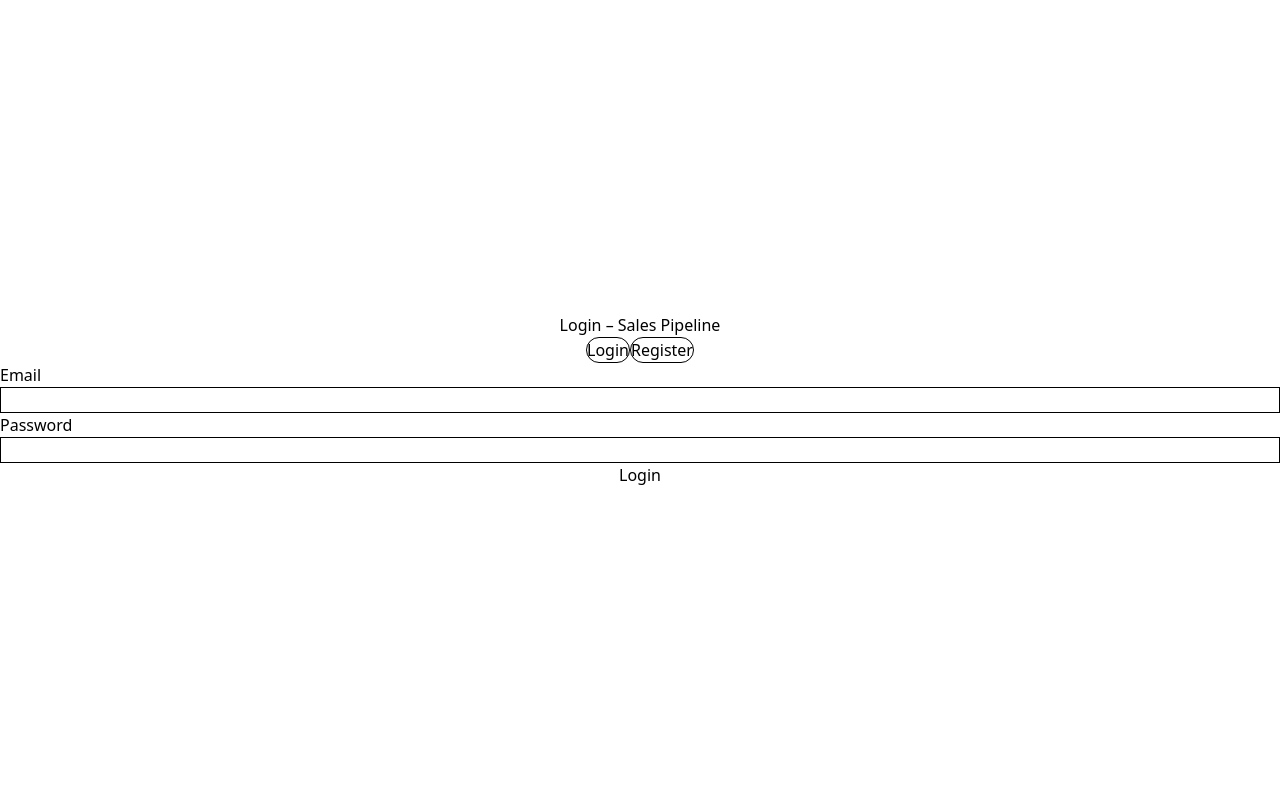
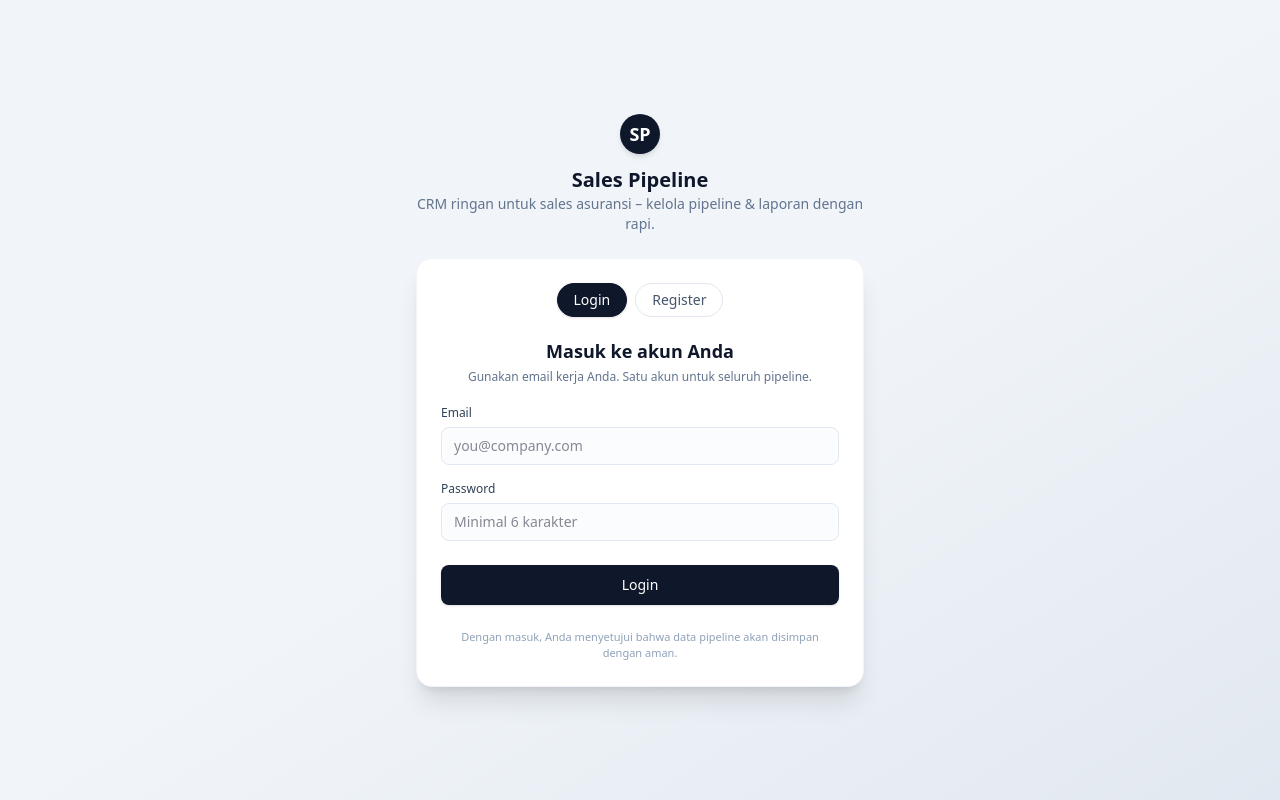
Before and after one commit to rimu90s/insurance-pipeline-crm, a Next.js app: page /auth in a window 1280 px wide. Built offline with nearby package versions, Linux system fonts and the light colour scheme; no server answers.

Commit message:
finalize auth UI redesign + tailwind v4 fix

```diff
--- a/src/app/auth/page.tsx
+++ b/src/app/auth/page.tsx
@@ -14,7 +14,7 @@ export default function AuthPage() {
   const [error, setError] = useState<string | null>(null);
   const [message, setMessage] = useState<string | null>(null);
 
-  const handleSubmit = async (e: FormEvent) => {
+  const handleSubmit = async (e: FormEvent<HTMLFormElement>) => {
     e.preventDefault();
     setLoading(true);
     setError(null);
@@ -32,7 +32,7 @@ export default function AuthPage() {
         });
         if (error) throw error;
 
-        setMessage('Registrasi berhasil. Silakan login.');
+        setMessage('Registrasi berhasil. Silakan login dengan akun tersebut.');
         setMode('login');
       } else {
         const { error } = await supabase.auth.signInWithPassword({
@@ -41,7 +41,6 @@ export default function AuthPage() {
         });
         if (error) throw error;
 
-        // setelah login sukses, arahkan ke dashboard
         router.push('/dashboard');
       }
     } catch (err: unknown) {
@@ -56,13 +55,25 @@ export default function AuthPage() {
   };
 
   return (
-    <div className="min-h-screen flex items-center justify-center bg-slate-100">
-      <div className="w-full max-w-md bg-white shadow-md rounded-xl p-6 space-y-4">
-        <h1 className="text-xl font-semibold text-center">
-          {mode === 'login' ? 'Login' : 'Register'} – Sales Pipeline
+    <div className="min-h-screen flex items-center justify-center bg-gradient-to-br from-slate-100 via-slate-100 to-slate-200 px-4">
+      <div className="w-full max-w-md">
+        {/* Logo / Brand */}
+        <div className="mb-6 text-center">
+          <div className="inline-flex items-center justify-center rounded-full bg-slate-900 text-white w-10 h-10 text-lg font-bold shadow-md">
+            SP
+          </div>
+          <h1 className="mt-3 text-xl font-semibold text-slate-900">
+            Sales Pipeline
           </h1>
+          <p className="text-sm text-slate-500">
+            CRM ringan untuk sales asuransi – kelola pipeline & laporan dengan rapi.
+          </p>
+        </div>
 
-        <div className="flex justify-center space-x-2 text-sm">
+        {/* Card Auth */}
+        <div className="bg-white rounded-2xl shadow-xl border border-slate-100 p-6 space-y-5">
+          {/* Toggle Login / Register */}
+          <div className="flex items-center justify-center space-x-2 text-sm">
             <button
               type="button"
               onClick={() => {
@@ -70,8 +81,10 @@ export default function AuthPage() {
                 setError(null);
                 setMessage(null);
               }}
-            className={`px-3 py-1 rounded-full border ${
-              mode === 'login' ? 'bg-slate-900 text-white' : 'bg-white'
+              className={`px-4 py-1.5 rounded-full border text-sm transition ${
+                mode === 'login'
+                  ? 'bg-slate-900 text-white border-slate-900 shadow-sm'
+                  : 'bg-white text-slate-600 border-slate-200 hover:border-slate-300'
               }`}
             >
               Login
@@ -83,43 +96,60 @@ export default function AuthPage() {
                 setError(null);
                 setMessage(null);
               }}
-            className={`px-3 py-1 rounded-full border ${
-              mode === 'register' ? 'bg-slate-900 text-white' : 'bg-white'
+              className={`px-4 py-1.5 rounded-full border text-sm transition ${
+                mode === 'register'
+                  ? 'bg-slate-900 text-white border-slate-900 shadow-sm'
+                  : 'bg-white text-slate-600 border-slate-200 hover:border-slate-300'
               }`}
             >
               Register
             </button>
           </div>
 
+          <div className="text-center">
+            <h2 className="text-lg font-semibold text-slate-900">
+              {mode === 'login' ? 'Masuk ke akun Anda' : 'Buat akun baru'}
+            </h2>
+            <p className="text-xs text-slate-500 mt-1">
+              Gunakan email kerja Anda. Satu akun untuk seluruh pipeline.
+            </p>
+          </div>
+
           {error && (
-          <div className="text-sm text-red-600 bg-red-50 border border-red-200 rounded-md p-2">
+            <div className="text-xs text-red-700 bg-red-50 border border-red-200 rounded-lg p-2">
               {error}
             </div>
           )}
 
           {message && (
-          <div className="text-sm text-green-700 bg-green-50 border border-green-200 rounded-md p-2">
+            <div className="text-xs text-emerald-700 bg-emerald-50 border border-emerald-200 rounded-lg p-2">
               {message}
             </div>
           )}
 
-        <form onSubmit={handleSubmit} className="space-y-3">
-          <div>
-            <label className="block text-sm mb-1">Email</label>
+          <form onSubmit={handleSubmit} className="space-y-4">
+            <div className="space-y-1.5">
+              <label className="block text-xs font-medium text-slate-700">
+                Email
+              </label>
               <input
                 type="email"
-              className="w-full border rounded-md px-3 py-2 text-sm"
+                className="w-full border border-slate-200 focus:border-slate-400 focus:ring-1 focus:ring-slate-300 rounded-lg px-3 py-2 text-sm outline-none bg-slate-50/60"
+                placeholder="you@company.com"
                 value={email}
                 onChange={(e) => setEmail(e.target.value)}
                 autoComplete="email"
               />
             </div>
 
-          <div>
-            <label className="block text-sm mb-1">Password</label>
+            <div className="space-y-1.5">
+              <label className="block text-xs font-medium text-slate-700">
+                Password
+              </label>
               <input
                 type="password"
-              className="w-full border rounded-md px-3 py-2 text-sm"
+                className="w-full border border-slate-200 focus:border-slate-400 focus:ring-1 focus:ring-slate-300 rounded-lg px-3 py-2 text-sm outline-none bg-slate-50/60"
+                placeholder="Minimal 6 karakter"
                 value={password}
                 onChange={(e) => setPassword(e.target.value)}
                 autoComplete="current-password"
@@ -129,17 +159,22 @@ export default function AuthPage() {
             <button
               type="submit"
               disabled={loading}
-            className="w-full mt-2 py-2 rounded-md text-sm font-medium bg-slate-900 text-white disabled:opacity-60"
+              className="w-full mt-2 py-2.5 rounded-lg text-sm font-medium bg-slate-900 text-white hover:bg-slate-800 disabled:opacity-60 disabled:cursor-not-allowed transition shadow-sm"
             >
               {loading
                 ? mode === 'login'
                   ? 'Sedang login...'
-                : 'Sedang register...'
+                  : 'Sedang mendaftar...'
                 : mode === 'login'
                 ? 'Login'
                 : 'Register'}
             </button>
           </form>
+
+          <p className="text-[11px] text-slate-400 text-center pt-1">
+            Dengan masuk, Anda menyetujui bahwa data pipeline akan disimpan dengan aman.
+          </p>
+        </div>
       </div>
     </div>
   );
--- a/src/app/globals.css
+++ b/src/app/globals.css
@@ -1,5 +1,4 @@
-@import "tailwindcss/preflight";
-@import "tailwindcss/utilities";
+@import "tailwindcss";
 
 /* Global resets & base styles */
 
```
Lines whose indentation alone changed are shown as unchanged.
